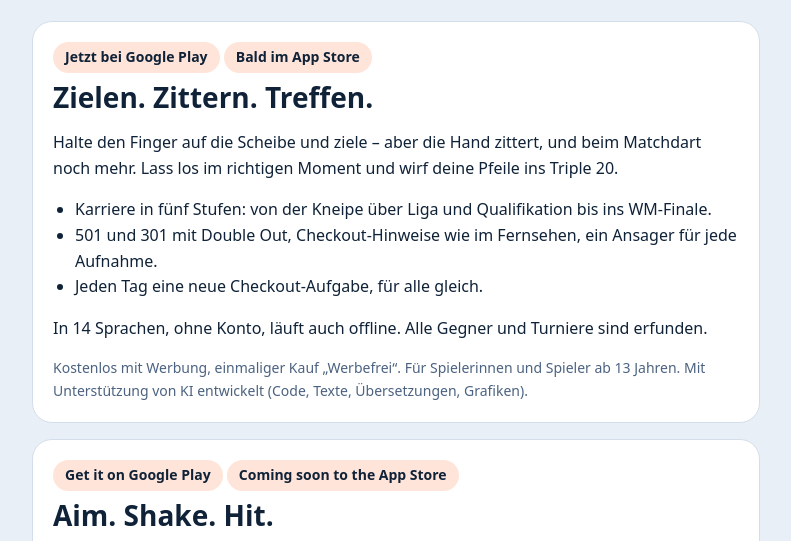
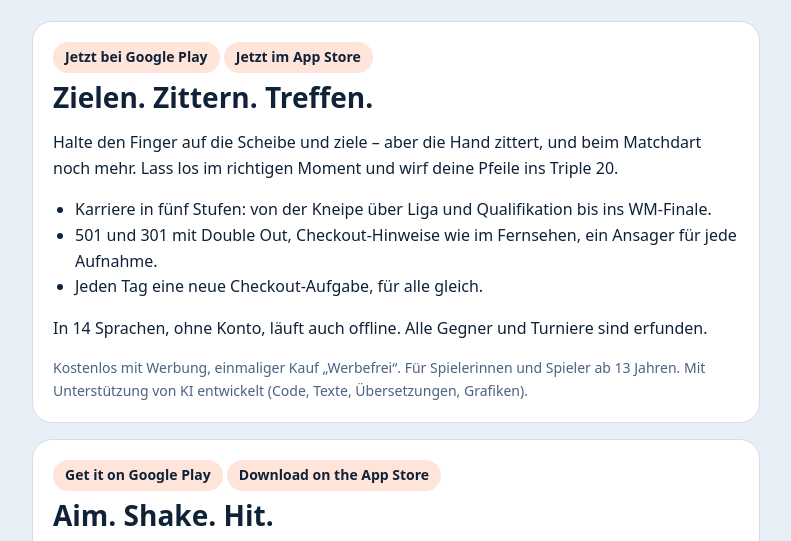
Before and after one commit to safakguez/safakguez.github.io, a plain HTML site: page treblerush/index.html in a window 1280 px wide. Shown: the part 158-699 px from the top of the page, without its empty margins (244-1035 px from the left). Drawn offline with Linux system fonts and the light colour scheme.

Commit message:
Treble Rush: App-Store-Link (iOS live)
Co-Authored-By: Claude Opus 5.5 <noreply@anthropic.com>

```diff
--- a/treblerush/index.html
+++ b/treblerush/index.html
@@ -18,7 +18,7 @@
     A darts career from the pub to the world final.</p>
 
   <section class="card" lang="de">
-    <a class="badge" href="https://play.google.com/store/apps/details?id=com.treblerush.app">Jetzt bei Google Play</a> <span class="badge">Bald im App Store</span>
+    <a class="badge" href="https://play.google.com/store/apps/details?id=com.treblerush.app">Jetzt bei Google Play</a> <a class="badge" href="https://apps.apple.com/app/id6835593955">Jetzt im App Store</a>
     <h1>Zielen. Zittern. Treffen.</h1>
     <p>Halte den Finger auf die Scheibe und ziele – aber die Hand zittert, und beim Matchdart noch mehr.
       Lass los im richtigen Moment und wirf deine Pfeile ins Triple 20.</p>
@@ -33,7 +33,7 @@
   </section>
 
   <section class="card" lang="en">
-    <a class="badge" href="https://play.google.com/store/apps/details?id=com.treblerush.app">Get it on Google Play</a> <span class="badge">Coming soon to the App Store</span>
+    <a class="badge" href="https://play.google.com/store/apps/details?id=com.treblerush.app">Get it on Google Play</a> <a class="badge" href="https://apps.apple.com/app/id6835593955">Download on the App Store</a>
     <h1>Aim. Shake. Hit.</h1>
     <p>Hold your finger on the board to aim – but your hand shakes, and even more on a match dart.
       Let go at the right moment and send your darts into the treble 20.</p>
```
